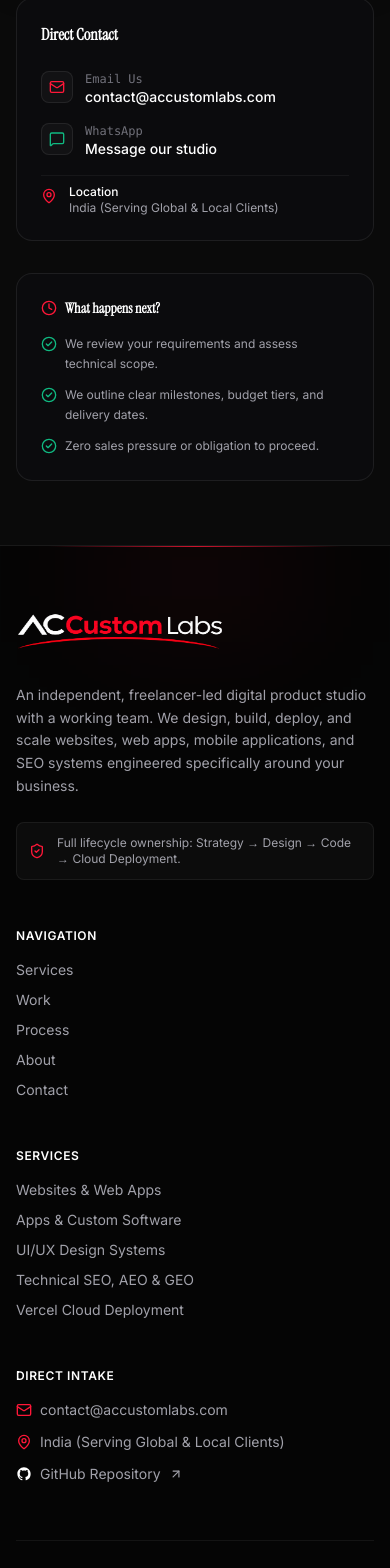
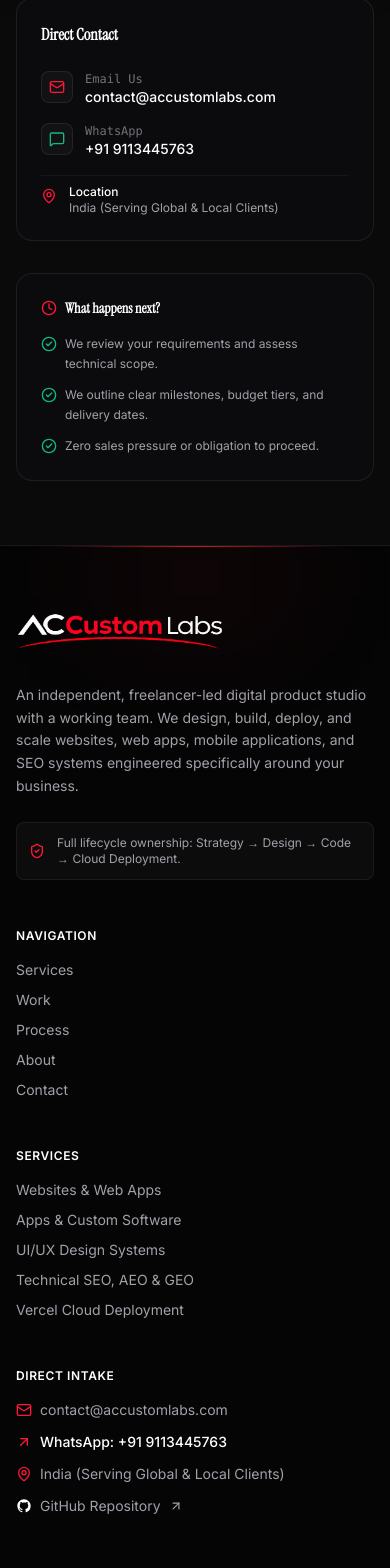
Before and after one commit to ritwikamit/ACCustomLabs, a Next.js app: page /contact in a window 390 px wide. Shown: the part 1736-3304 px from the top of the page. Built offline with nearby package versions, Linux system fonts and the light colour scheme; no server answers.

Commit message:
refactor(ponytail): refine contact phone/whatsapp data, eliminate scroll conflicts, and strip redundant css

```diff
--- a/app/contact/page.tsx
+++ b/app/contact/page.tsx
@@ -64,7 +64,7 @@
                 </div>
                 <div>
                   <span className="text-xs font-mono text-[#71717A] block">WhatsApp</span>
-                  <span className="text-white font-medium">Message our studio</span>
+                  <span className="text-white font-medium">+91 9113445763</span>
                 </div>
               </a>
 
--- a/app/layout.tsx
+++ b/app/layout.tsx
@@ -185,7 +185,7 @@
   };
 
   return (
-    <html lang="en" className={`${instrumentSerif.variable} ${inter.variable} dark scroll-smooth`}>
+    <html lang="en" className={`${instrumentSerif.variable} ${inter.variable} dark`}>
       <head>
         <script
           type="application/ld+json"
--- a/components/Footer.tsx
+++ b/components/Footer.tsx
@@ -124,6 +124,15 @@
                 <Mail className="w-4 h-4 text-[#FF1738]" />
                 <span className="truncate">{siteConfig.contact.email}</span>
               </a>
+              <a
+                href={siteConfig.contact.whatsapp}
+                target="_blank"
+                rel="noopener noreferrer"
+                className="flex items-center gap-2 text-white hover:text-[#FF1738] transition-colors font-medium"
+              >
+                <ArrowUpRight className="w-4 h-4 text-[#FF1738]" />
+                <span>WhatsApp: +91 9113445763</span>
+              </a>
               <div className="flex items-start gap-2">
                 <MapPin className="w-4 h-4 text-[#FF1738] shrink-0 mt-0.5" />
                 <span>{siteConfig.contact.location}</span>
--- a/data/site.ts
+++ b/data/site.ts
@@ -23,8 +23,8 @@
   },
   contact: {
     email: "contact@accustomlabs.com",
-    phone: "+91 8877665544", // placeholder business line format
-    whatsapp: "https://wa.me/918877665544",
+    phone: "+91 9113445763",
+    whatsapp: "https://wa.me/919113445763?text=Hi%20AC%20Custom%20Labs%2C%20I%20would%20like%20to%20enquire%20about%20a%20project.",
     location: "India (Serving Global & Local Clients)",
     github: "https://github.com/ritwikamit/ACCustomLabs",
     availability: "Accepting select client projects for this quarter",
```
